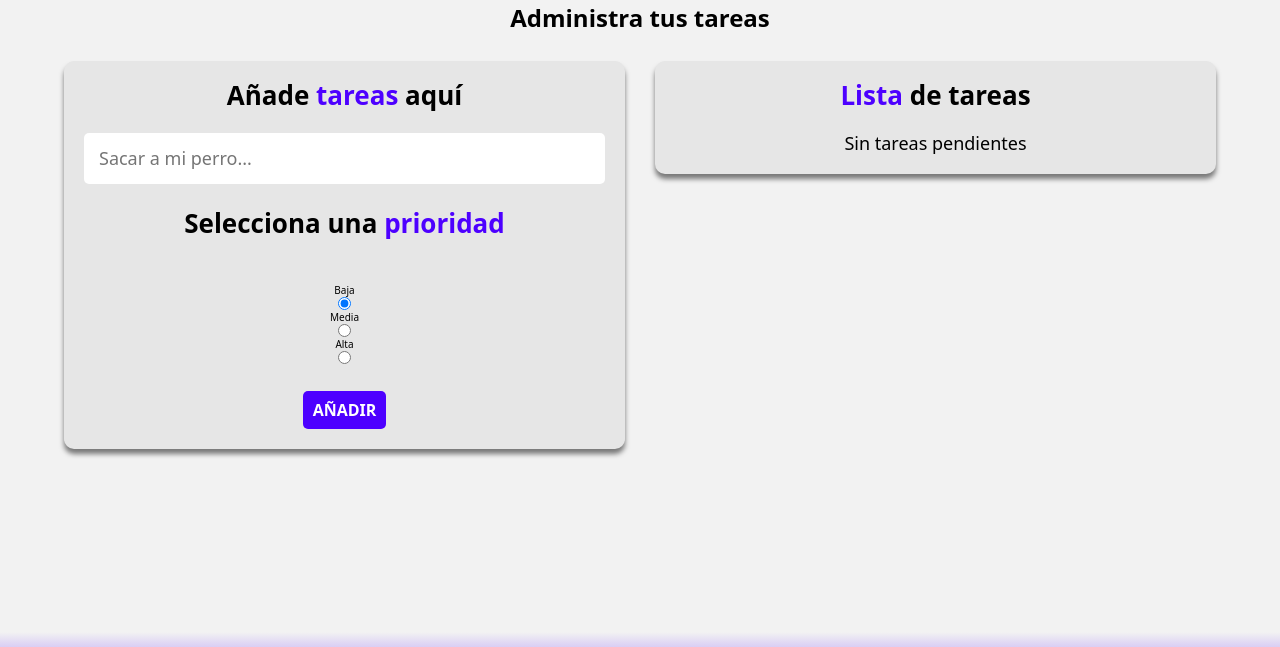
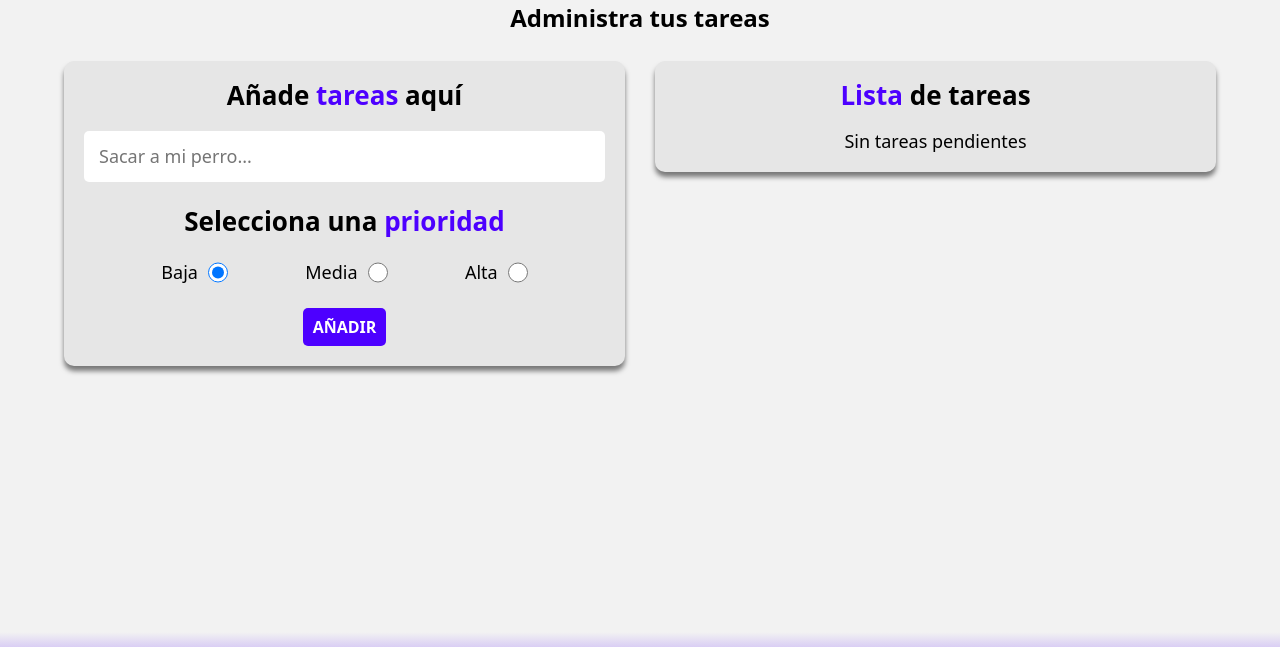
Before and after one commit to Carrisonn/TODO-App, a website built with Vite: page index.html in a window 1280 px wide. Shown: the part 68-715 px from the top of the page. Built offline with nearby package versions, Linux system fonts and the light colour scheme.

Commit message:
added: styles for the priority section

```diff
--- a/src/css/styles.css
+++ b/src/css/styles.css
@@ -43,11 +43,14 @@ main {
 }
 
 .subtitle {
-  margin-top: 0;
+  margin: 0;
   font-size: var(--font-size-subtitle);
 }
 
 .div-tasks {
+  display: flex;
+  flex-direction: column;
+  gap: 2rem;
   background-color: var(--formColor);
   padding: 2rem;
   border-radius: 1rem;
@@ -132,6 +135,27 @@ main {
 
 .form input:focus {
   outline: none;
+}
+
+.div-select-priority-container {
+  width: 100%;
+  display: flex;
+  justify-content: space-evenly;
+}
+
+.priority-field {
+  display: flex;
+  gap: 1rem;
+}
+
+.priority-field label {
+  font-size: 1.8rem;
+  cursor: pointer;
+}
+
+.priority-field input {
+  width: 2rem;
+  cursor: pointer;
 }
 
 .btn-add-tasks {
```
